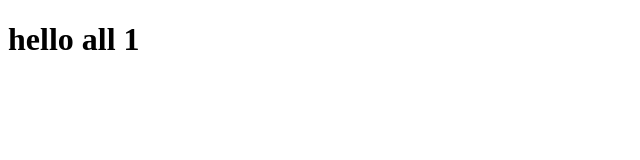
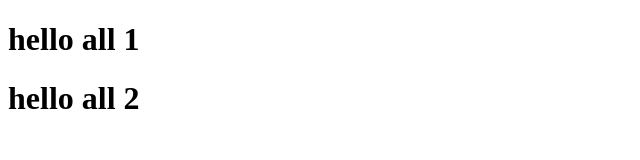
Before and after one commit to brijesh2001kumar/Git-Test, a plain HTML site: page index.html in a window 1280 px wide. Shown: the whole page, without its empty margins (0-640 px from the left). Drawn offline with Linux system fonts and the light colour scheme.

Commit message:
second commit

```diff
--- a/index.html
+++ b/index.html
@@ -5,6 +5,7 @@
 
 <body>
     <h1>hello all 1</h1>
+    <h1>hello all 2</h1>
 </body>
 
 </html>
```
